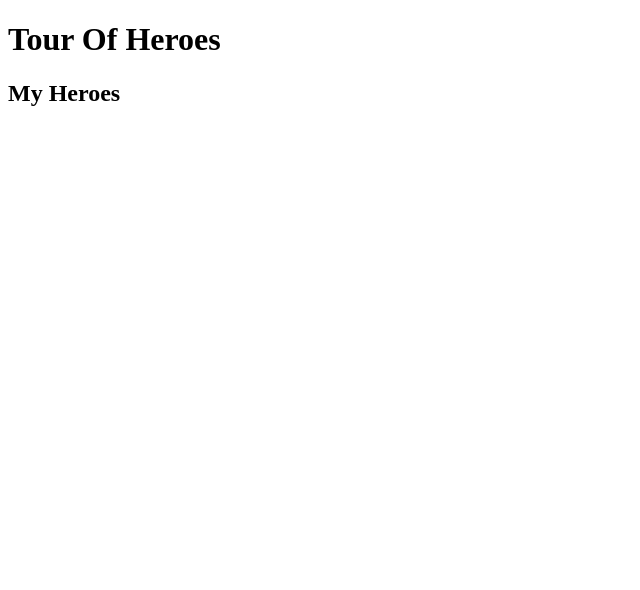
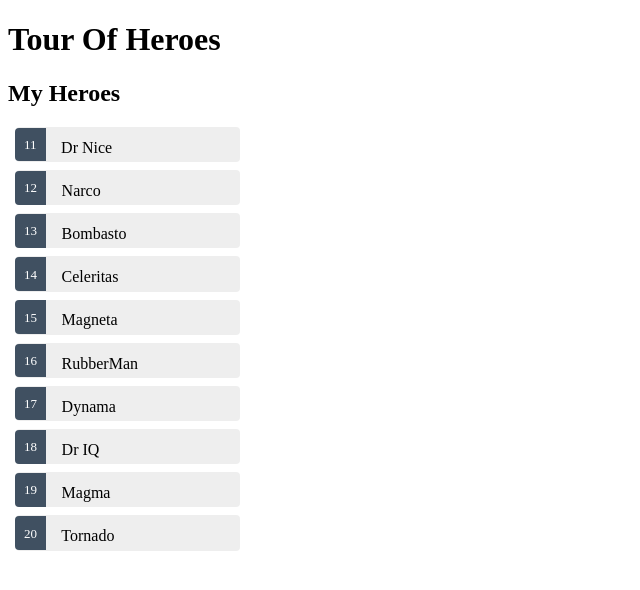
Before and after one commit to LindaMangena/Tour_of_heroes, an Angular app in the folder ToutOfHeroes/: page / in a window 1280 px wide. Shown: the top 590 px of the page, without its empty margins (0-640 px from the left). Built offline with nearby package versions, Linux system fonts and the light colour scheme.

Commit message:
getting heroes from the service

```diff
--- a/ToutOfHeroes/src/app/heroes/heroes.component.ts
+++ b/ToutOfHeroes/src/app/heroes/heroes.component.ts
@@ -14,12 +14,17 @@ export class HeroesComponent implements OnInit {
   heroes :Hero[]=[];
   selectedHero?: Hero;
 
-  constructor() { }
+  constructor(private heroService :HeroService) { }
 
   ngOnInit() {
+    this.getHeroes();
+  }
+
+  getHeroes() : void{
+    this.heroes = this.heroService.getHeroes();
   }
 
   onSelect(hero: Hero): void {
     this.selectedHero = hero;
   }
-}
+ }
```
Also changed, not shown: ToutOfHeroes/src/app/hero-detail/hero-detail.component.html (indentation only), 1 other file (tests, documents, lock files or other folders).
